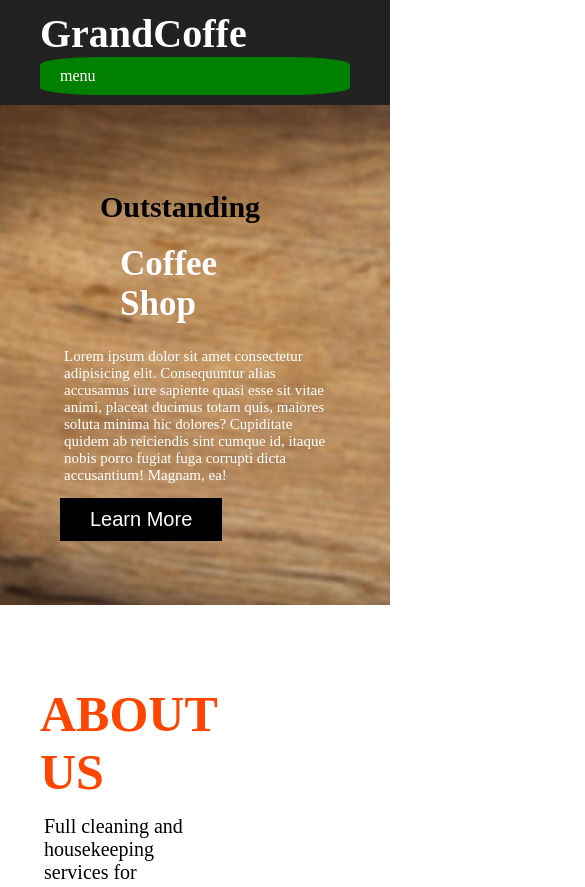
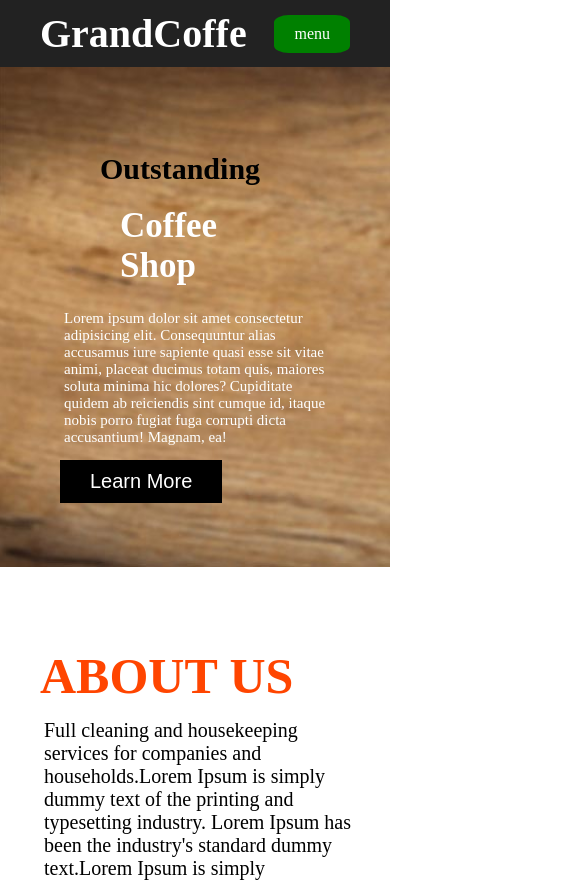
Before and after one commit to boodyyt/One, a plain HTML site: page index.html in a window 390 px wide. Shown: the top 887 px of the page, 585 px wide, since content can reach past the window. Drawn offline with Linux system fonts and the light colour scheme; files whose address does not match are found by name.

Commit message:
Add files via upload

```diff
--- a/style.css
+++ b/style.css
@@ -5,10 +5,8 @@
 }
 body{
     transition: .6s ease;
-    margin: 0;
 }
 header{
-    width: 100%
     display: flex;
     justify-content: space-between;
     align-items: center;
@@ -53,14 +51,12 @@ ul li a:hover{
     cursor: pointer;
 }
 
-@media (max-width: 768px){
+@media (max-width: 992px){
     .menu{
         display: block;
     }
     header{
-        width: 100%;
         flex-wrap: wrap;
-
     }
     nav {
         width: 100%;
@@ -189,7 +185,7 @@ font-size: 20px;
     background: orangered;
     cursor: pointer;
 }
-@media(max-width: 768pxpx){
+@media(max-width: 992px){
     .about{
         flex-direction: column;
     }
@@ -251,7 +247,7 @@ font-size: 20px;
 .Gallary button:hover{
     background: orangered;
 }
-@media(max-width: 768px){
+@media(max-width: 992px){
     .Gallary .box {
         width: 100%;
     }
@@ -337,7 +333,7 @@ transition:  .6s ease;
     transition: .6s ease;
 }
 
-@media(max-width: 768px){
+@media(max-width: 992px){
     .service .con {
         flex-direction: column;
     }
@@ -488,7 +484,7 @@ transition:  .6s ease;
         color: black;
     }
 
-    @media(max-width:668px){
+    @media(max-width:992px){
         .contact .con{
             flex-direction: column;
         }
@@ -551,7 +547,7 @@ transition:  .6s ease;
         padding: 20px;
         font-weight: normal;
     }
-    @media(max-width: 768pxpx){
+    @media(max-width: 992px){
         .big{
             flex-direction: column;
         }
```
